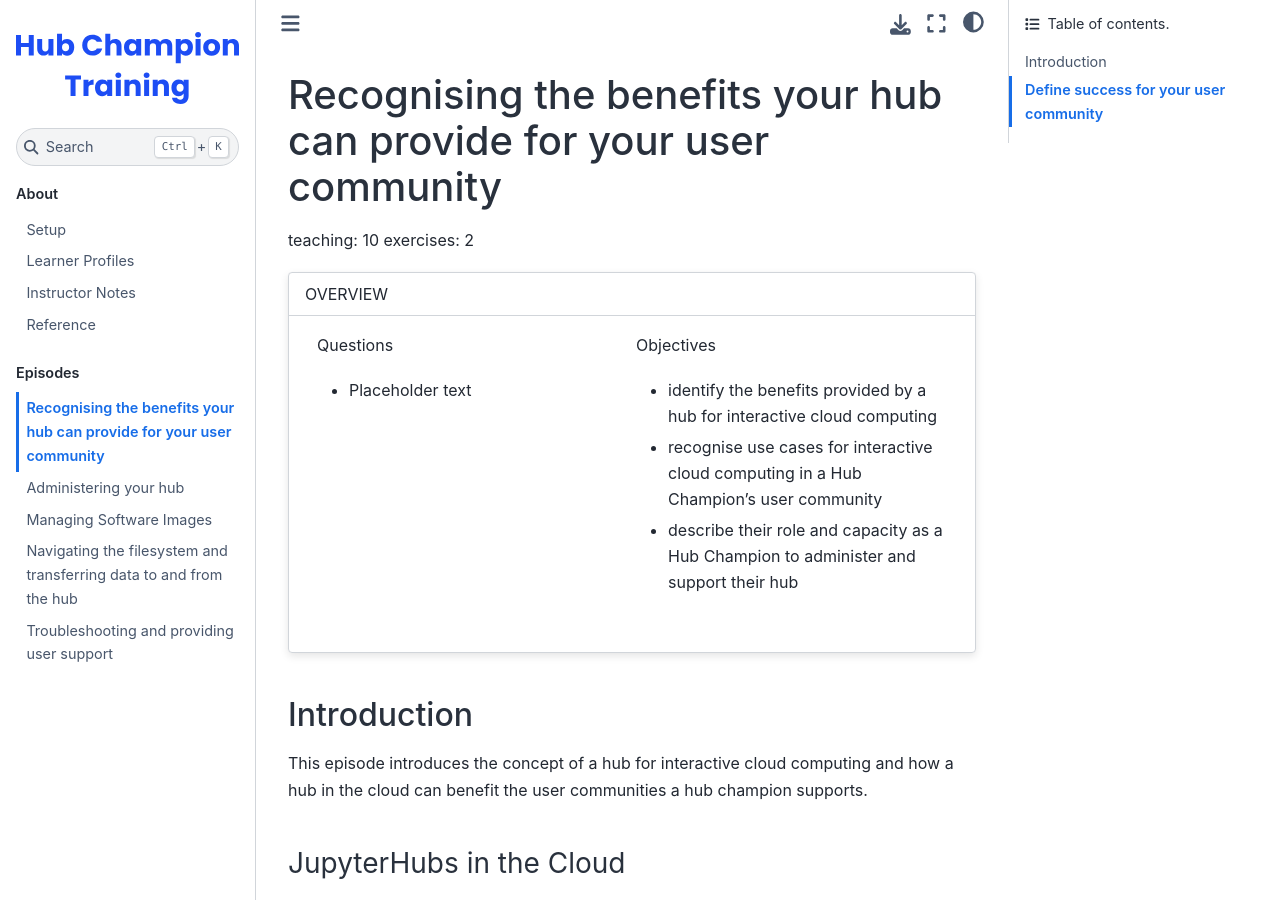
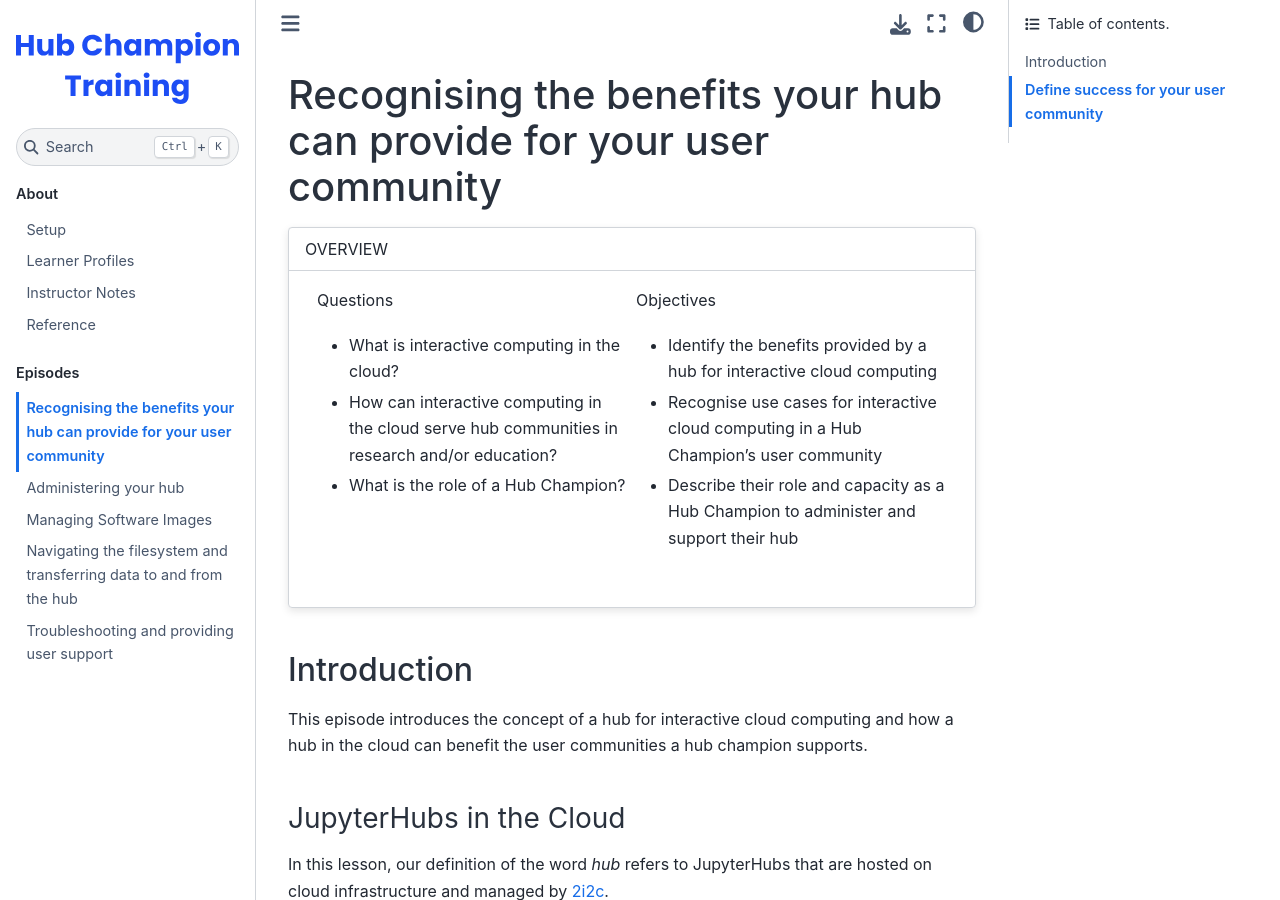
Before and after one commit to czi-catalystproject/hub-champion-training, a Jupyter Book: the page built from episodes/introduction.md, in a window 1280 px wide and 900 px high. Built offline with Jupyter Book 1.0.4 settings and Sphinx 7.4.7 and the Sphinx Book theme 1.1.4, drawn with Linux system fonts in a browser that asks for light colours; nearby versions of some CDN libraries; some of the changed text lies outside the part shown.

Commit message:
Complete questions and key points

```diff
--- a/episodes/introduction.md
+++ b/episodes/introduction.md
@@ -1,8 +1,8 @@
 (episode-intro)=
 # Recognising the benefits your hub can provide for your user community
 
-teaching: 10
-exercises: 2
+<!-- teaching: 30
+exercises: 30 -->
 
 :::::{card}
 OVERVIEW
@@ -14,16 +14,18 @@ OVERVIEW
 :::{grid-item}
 Questions
 
-- Placeholder text
+- What is interactive computing in the cloud?
+- How can interactive computing in the cloud serve hub communities in research and/or education?
+- What is the role of a Hub Champion?
 
 :::
 
 :::{grid-item}
 Objectives
 
-- identify the benefits provided by a hub for interactive cloud computing
-- recognise use cases for interactive cloud computing in a Hub Champion's user community
-- describe their role and capacity as a Hub Champion to administer and support their hub
+- Identify the benefits provided by a hub for interactive cloud computing
+- Recognise use cases for interactive cloud computing in a Hub Champion's user community
+- Describe their role and capacity as a Hub Champion to administer and support their hub
 :::
 
 :::::
@@ -181,6 +183,8 @@ All of the above are things a Hub Champion should do to enable their community t
 KEY POINTS
 ^^^
 
-- placeholder text
+- A hub is a 2i2c-managed JupyterHub in the cloud that provides a interactive computing service to users
+- Hub Champions empower hub users to make best use of the service and are the first point of contact for user support
+- Hub Champions may perform common administrative tasks and configure the hub to set their community up for success
 
 :::
```
